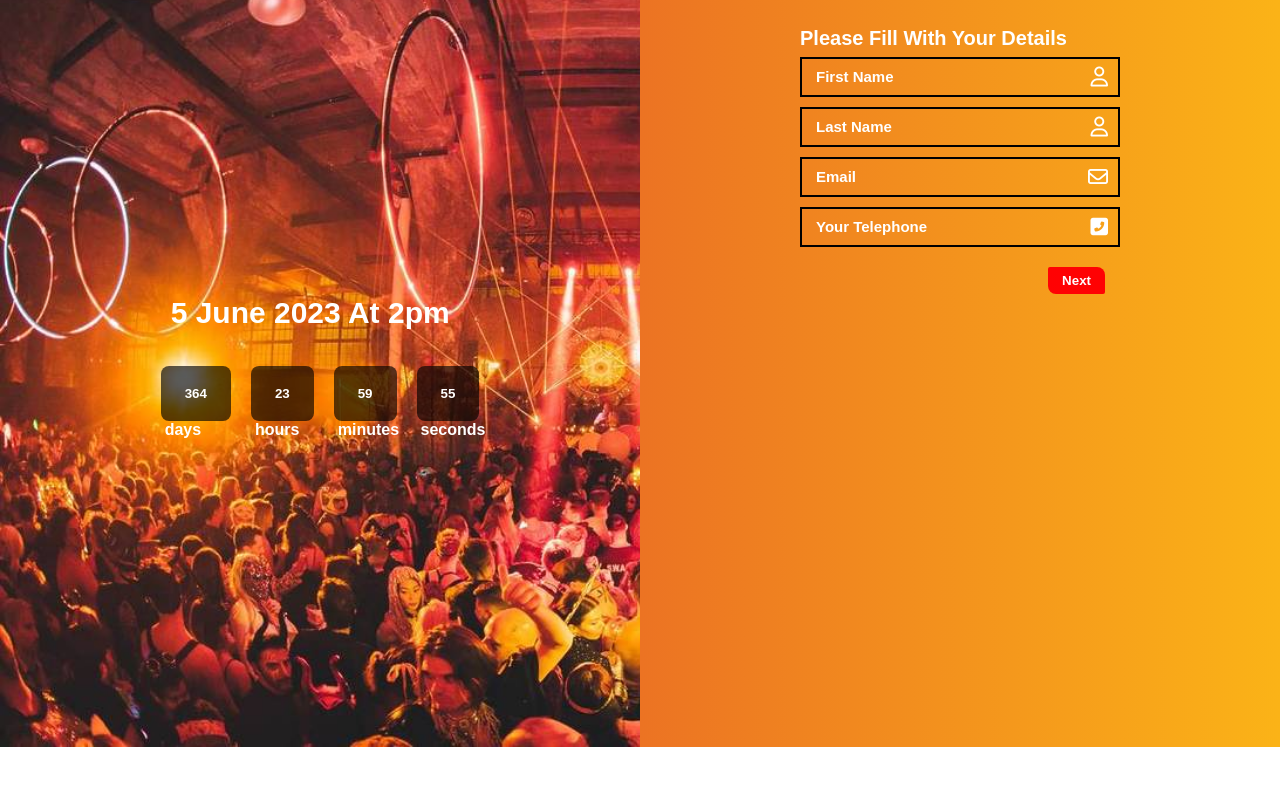
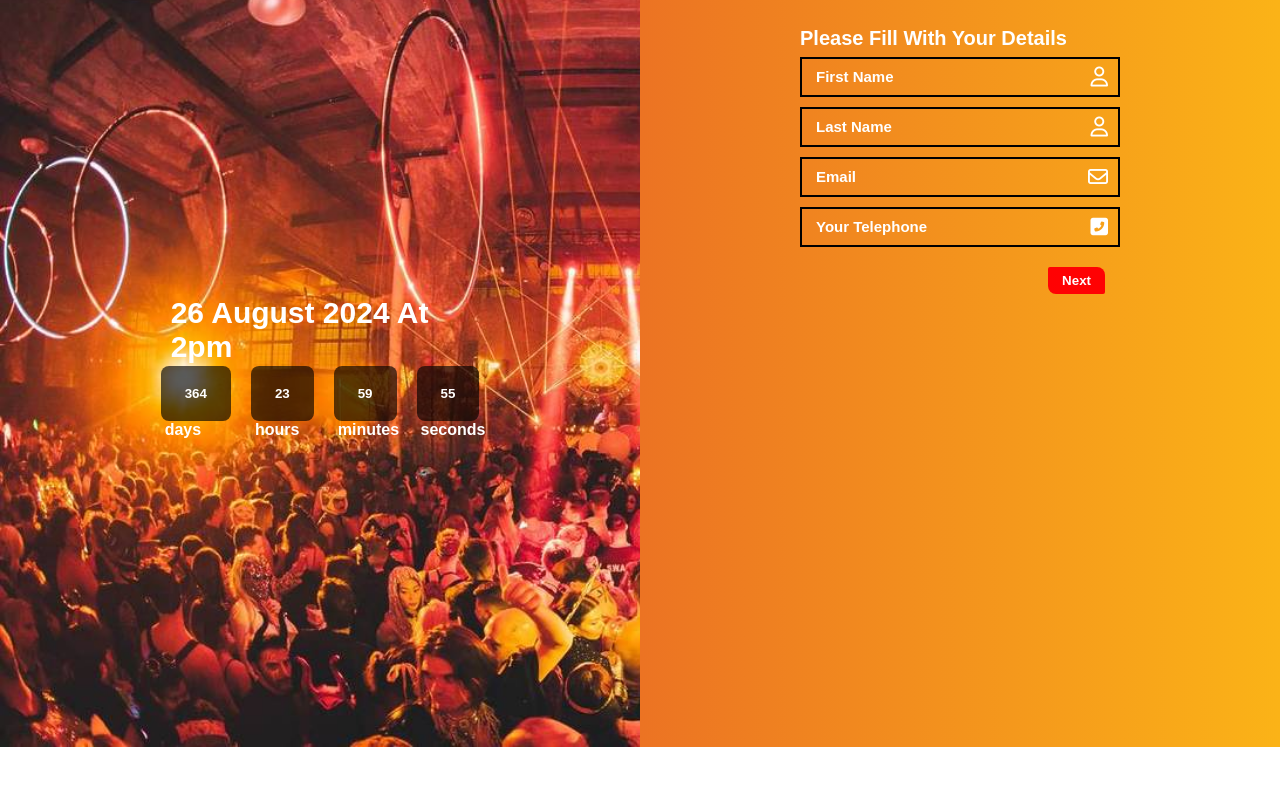
Before and after one commit to sohel369/Login-page-with-bg-image, a plain HTML site: page index.html in a window 1280 px wide. Shown: the part 53-838 px from the top of the page. Drawn offline with Linux system fonts and the light colour scheme; files whose address does not match are found by name.

Commit message:
Update index.html
time channe

```diff
--- a/index.html
+++ b/index.html
@@ -19,7 +19,7 @@
             <h1>diana and andrew</h1>
             <div class="time">
                 <div class="box_time">
-                    <h2>5 june 2023 at 2pm</h2>
+                    <h2>26 August 2024 at 2pm</h2>
                     <button id="count_days">-344</button>
                     <p>Days</p>
                 </div>
```
